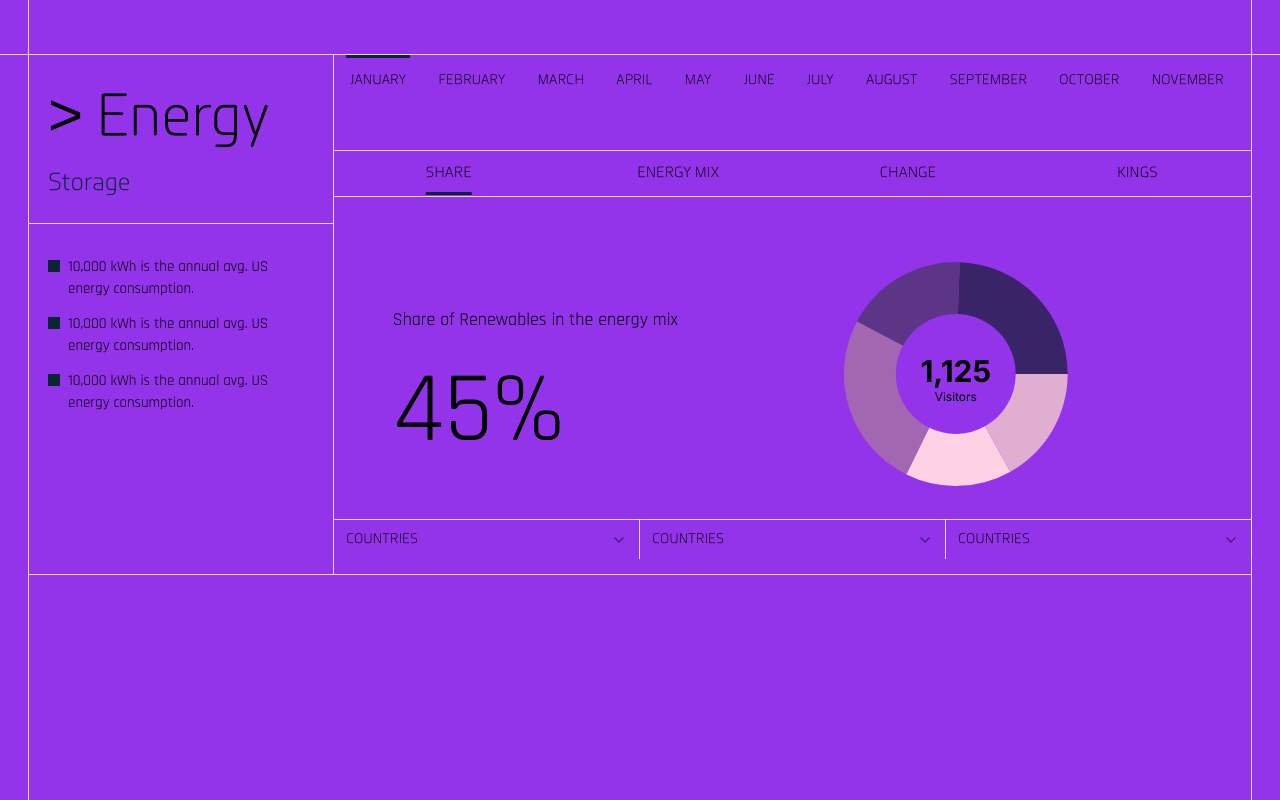
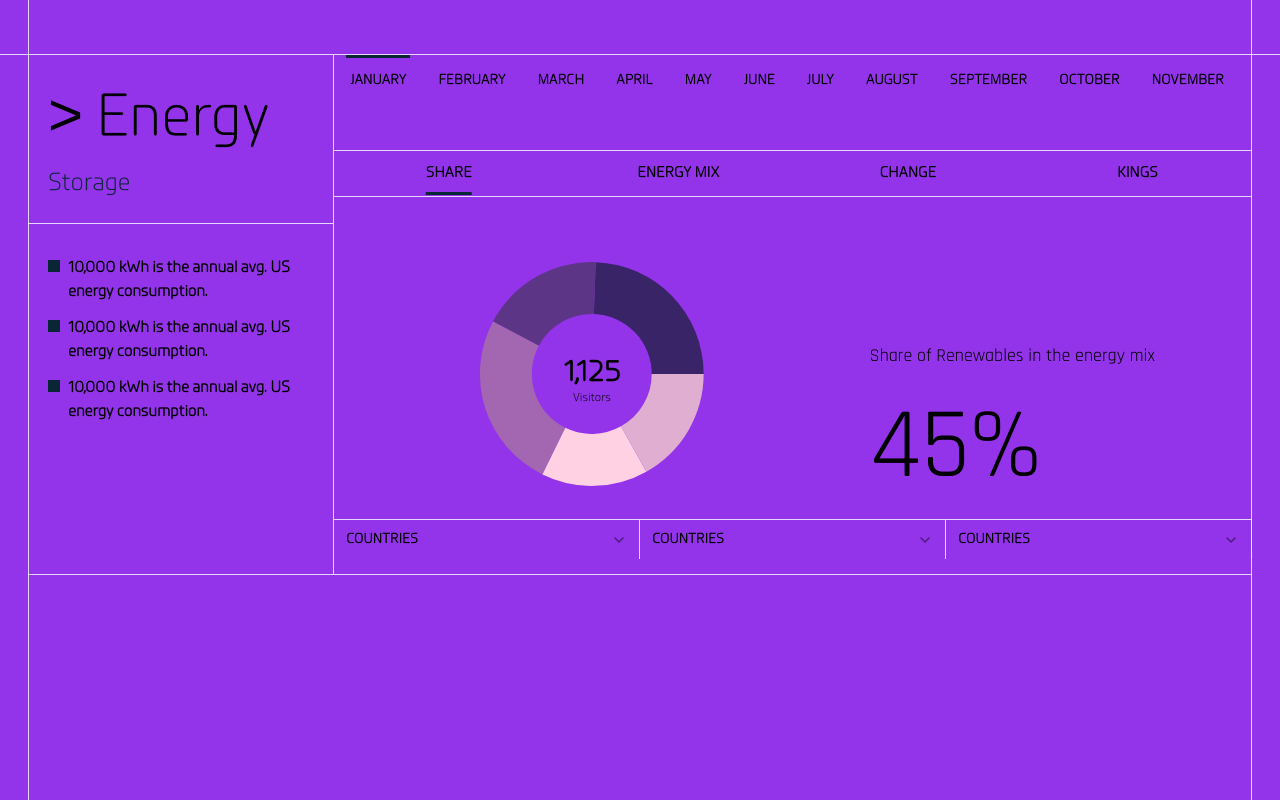
Before and after one commit to tanaydesai/outer-reach, a Next.js app: page /energy in a window 1280 px wide. Built offline with nearby package versions, Linux system fonts and the light colour scheme.

Commit message:
tabs, new charts, colors, edits

```diff
--- a/app/energy/page.js
+++ b/app/energy/page.js
@@ -18,23 +18,23 @@ export default function Home() {
                     <h1 className="text-[60px] font-planer-m">{">"} Energy</h1>
                     <h1 className="text-[25px] font-planer-m text-[#092635]">Storage</h1>
                   </div>
-                  <div className="h-fit w-full px-5 py-3 md:p-5">
-                    <div className="flex gap-2 mb-2 items-start mt-3 text-[15px] font-rajdhani-regular">
+                  <div className="h-fit w-full px-5 py-3 md:p-5 font-semibold">
+                    <div className="flex gap-2 mb-2 items-start mt-3 text-[16px] font-planer-m">
                       <div className="w-3 h-3 flex-shrink-0 bg-[#092635] mt-1"/>
                       <div>10,000 kWh is the annual avg. US energy consumption.</div>
                     </div>
-                    <div className="flex gap-2 mb-2 items-start mt-3 text-[15px] font-rajdhani-regular">
+                    <div className="flex gap-2 mb-2 items-start mt-3 text-[16px] font-planer-m">
                       <div className="w-3 h-3 flex-shrink-0 bg-[#092635] mt-1"/>
                       <div>10,000 kWh is the annual avg. US energy consumption.</div>
                     </div>
-                    <div className="flex gap-2 mb-2 items-start mt-3 text-[15px] font-rajdhani-regular">
+                    <div className="flex gap-2 mb-2 items-start mt-3 text-[16px] font-planer-m">
                       <div className="w-3 h-3 flex-shrink-0 bg-[#092635] mt-1"/>
                       <div>10,000 kWh is the annual avg. US energy consumption.</div>
                     </div>
                   </div>
                 </div>
                 <div className="flex-1 h-full  relative overflow-auto border-b-[1px] border-white/[.80]">
-                  <div className="w-full h-[50px] md:h-[55px] text-[14px] font-planer-m flex overflow-auto uppercase cursor-default">
+                  <div className="w-full h-[50px] md:h-[55px] text-[14px] font-planer-m flex font-semibold overflow-auto uppercase cursor-default">
                     <div className="w-fit py-3 px-1 mx-3 border-t-[3px] border-t-[#092635]  hover:opacity-70">January</div>
                     <div className="w-fit py-3 px-1 mx-3 border-t-[3px] border-t-transparent hover:opacity-70">February</div>
                     <div className="w-fit py-3 px-1 mx-3 border-t-[3px] border-t-transparent hover:opacity-70">March</div>
@@ -48,20 +48,20 @@ export default function Home() {
                     <div className="w-fit py-3 px-1 mx-3 border-t-[3px] border-t-transparent hover:opacity-70">November</div>
                     <div className="w-fit py-3 px-1 mx-3 border-t-[3px] border-t-transparent hover:opacity-70">December</div>
                   </div>
-                  <Tabs defaultValue="share">
-                    <TabsList className="md:mt-10 w-full border-b-[1px] flex  border-t-[1px] h-[47px] border-white/[.80]">
+                  <Tabs defaultValue="share" className="mt-5 md:mt-10">
+                    <TabsList className=" w-full border-b-[1px] flex  border-t-[1px] h-[47px] border-white/[.80]">
                       <TabsTrigger className="flex-1 flex items-center justify-center" value="share">Share</TabsTrigger>
                       <TabsTrigger className="flex-1 flex items-center justify-center" value="energy">Energy Mix</TabsTrigger>
                       <TabsTrigger className="flex-1 flex items-center justify-center" value="change">Change</TabsTrigger>
                       <TabsTrigger className="flex-1 flex items-center justify-center" value="kings">Kings</TabsTrigger>
                     </TabsList>
                     <TabsContent value="share">
-                      <div className="w-full justify-center md:px-2 items-center md:flex md:h-[290px] md:mt-8">
-                          <div>
+                      <div className="w-full justify-between items-end md:flex md:h-[290px] md:mt-8">
+                          <Share className="h-[210px] w-fit mx-auto md:mx-0 md:h-[290px]"/>
+                          <div className="flex-1">
                             <div className="text-[16px] md:text-[18px] font-rajdhani-regular pt-10 px-5">Share of Renewables in the energy mix</div>
                             <div className="text-[100px] w-full font-rajdhani-regular px-5">45%</div>
                           </div>
-                          <Share className="h-[210px] mx-auto md:mx-0 md:h-[290px]"/>
                       </div>
                     </TabsContent>
                     <TabsContent value="energy">
--- a/components/charts/share.js
+++ b/components/charts/share.js
@@ -76,6 +76,7 @@ export function Share({ className }) {
                         y={viewBox.cy}
                         textAnchor="middle"
                         dominantBaseline="middle"
+                        className="font-planer-m"
                       >
                         <tspan
                           x={viewBox.cx}
--- a/components/ui/select.jsx
+++ b/components/ui/select.jsx
@@ -16,7 +16,7 @@ const SelectTrigger = React.forwardRef(({ className, children, ...props }, ref)
   <SelectPrimitive.Trigger
     ref={ref}
     className={cn(
-      "flex h-full w-full items-center justify-between border-r-[1px] font-planer-m uppercase border-white/[.80] px-3 py-2 text-sm  placeholder:text-stone-500 disabled:cursor-not-allowed disabled:opacity-50 dark:border-stone-800 dark:bg-stone-950 dark:ring-offset-stone-950 dark:placeholder:text-stone-400 dark:focus:ring-stone-300",
+      "flex h-full w-full items-center justify-between border-r-[1px] font-semibold font-planer-m uppercase border-white/[.80] px-3 py-2 text-sm  placeholder:text-stone-500 disabled:cursor-not-allowed disabled:opacity-50 dark:border-stone-800 dark:bg-stone-950 dark:ring-offset-stone-950 dark:placeholder:text-stone-400 dark:focus:ring-stone-300",
       className
     )}
     {...props}>
@@ -85,7 +85,7 @@ const SelectItem = React.forwardRef(({ className, children, ...props }, ref) =>
   <SelectPrimitive.Item
     ref={ref}
     className={cn(
-      "relative flex w-full cursor-default select-none items-center py-1.5 pl-8 pr-2 text-sm outline-none focus:bg-white/80 focus:text-stone-900 data-[disabled]:pointer-events-none data-[disabled]:opacity-50 dark:focus:bg-stone-800 dark:focus:text-stone-50",
+      "relative flex w-full cursor-default font-planer-m uppercase font-bold select-none items-center py-1.5 pl-8 pr-2 text-sm outline-none focus:bg-white/80 focus:text-stone-900 data-[disabled]:pointer-events-none data-[disabled]:opacity-50 dark:focus:bg-stone-800 dark:focus:text-stone-50",
       className
     )}
     {...props}>
--- a/components/ui/tabs.jsx
+++ b/components/ui/tabs.jsx
@@ -22,7 +22,7 @@ const TabsTrigger = React.forwardRef(({ className, ...props }, ref) => (
   <TabsPrimitive.Trigger
     ref={ref}
     className={cn(
-      "inline-flex items-center justify-center whitespace-nowrap font-planer-m uppercase text-[15px] disabled:pointer-events-none transition-all disabled:opacity-50 data-[state=active]:underline data-[state=active]:underline-offset-[15px] data-[state=active]:decoration-[#092635] decoration-[3px] dark:ring-offset-stone-950 dark:focus-visible:ring-stone-300 dark:data-[state=active]:bg-stone-950 dark:data-[state=active]:text-stone-50",
+      "inline-flex items-center justify-center font-semibold whitespace-nowrap font-planer-m uppercase text-[15px] disabled:pointer-events-none transition-all disabled:opacity-50 data-[state=active]:underline data-[state=active]:underline-offset-[15px] data-[state=active]:decoration-[#092635] decoration-[3px] dark:ring-offset-stone-950 dark:focus-visible:ring-stone-300 dark:data-[state=active]:bg-stone-950 dark:data-[state=active]:text-stone-50",
       className
     )}
     {...props} />
```
